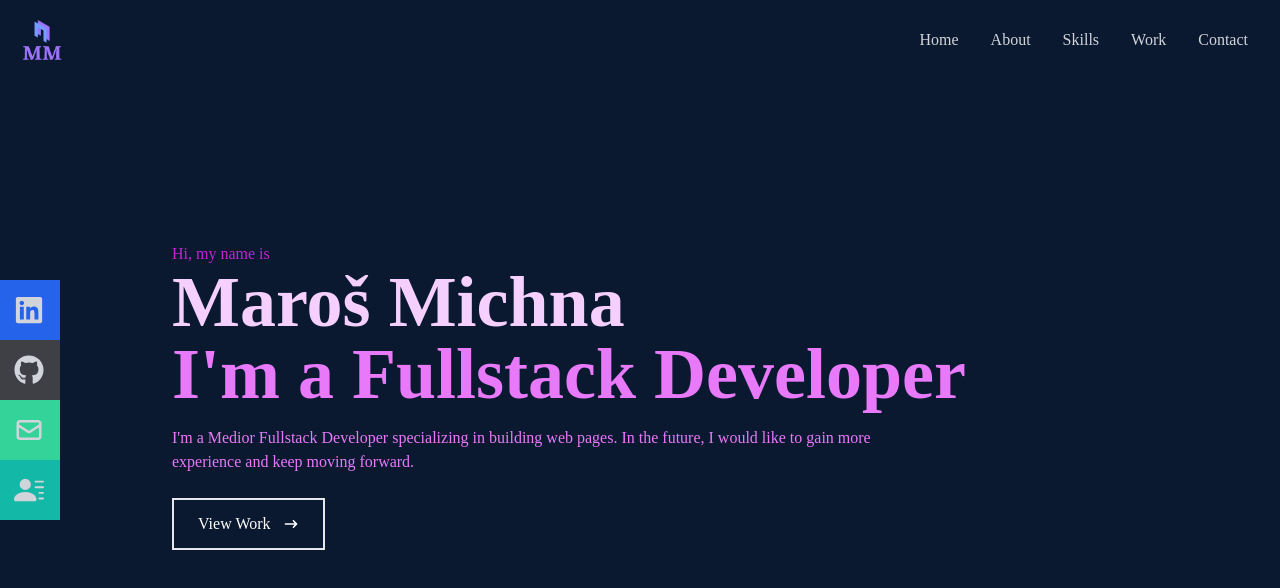
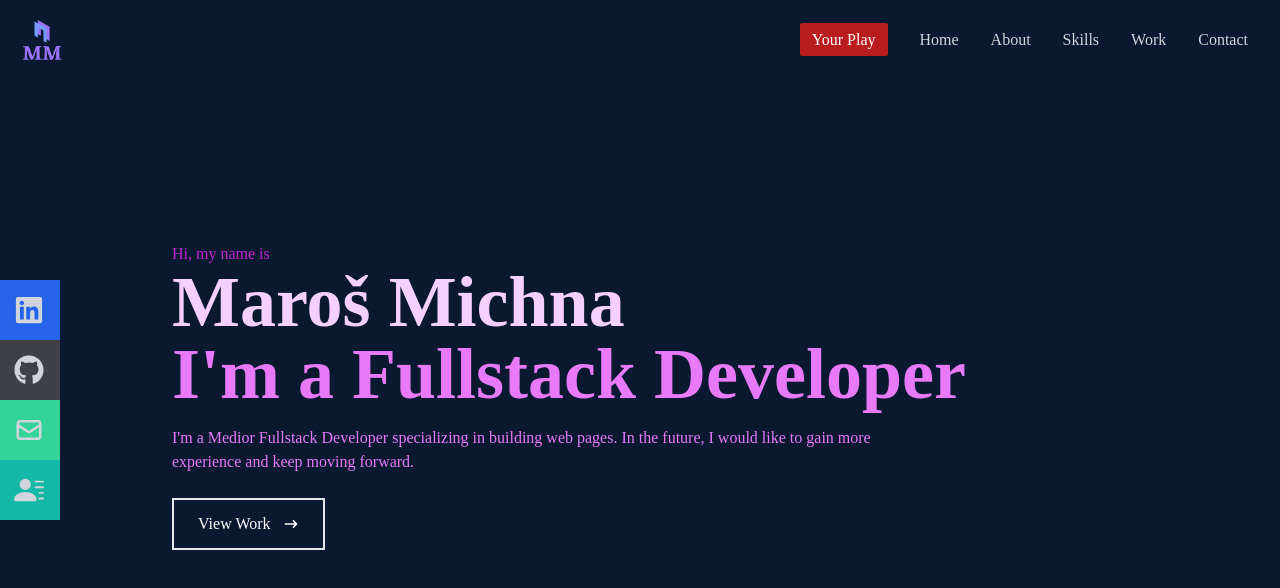
Before and after one commit to marosmichna/project-portfolio, a React (Create React App) app: page / in a window 1280 px wide. Shown: the top 588 px of the page. Built offline with nearby package versions, Linux system fonts and the light colour scheme.

Commit message:
add Your-Play to the navigation

```diff
--- a/src/components/Navbar.js
+++ b/src/components/Navbar.js
@@ -2,7 +2,6 @@ import React, { useState } from 'react';
 import {FaBars, FaTimes, FaGithub, FaLinkedin} from "react-icons/fa";
 import {HiOutlineMail} from "react-icons/hi";
 import {BsFillPersonLinesFill} from "react-icons/bs";
-import Logo from "../images/logo.png";
 import MyLogo from "../images/my-logo-mm.png"
 import {Link} from "react-scroll";
 
@@ -23,6 +22,16 @@ const Navbar = () => {
 
 
             <ul className="hidden md:flex">
+                <li>
+                <a
+                    href='https://your-play-marosmichna.vercel.app/'
+                    className="text-white bg-red-700 hover:bg-red-800 px-3 py-2 rounded-sm"
+                    target="_blank"
+                    rel="noopener noreferrer"
+                >
+        Your Play
+    </a>
+                </li>
                 <li>
                     <Link  to="home" smooth={true} duration={500}>
                         Home
--- a/src/index.css
+++ b/src/index.css
@@ -1,6 +1,7 @@
 @tailwind base;
 @tailwind components;
 @tailwind utilities;
+
 
 @import url('https://fonts.googleapis.com/css2?family=Raleway:wght@300;400;500;600;700;800;900&display=swap');
 
```
